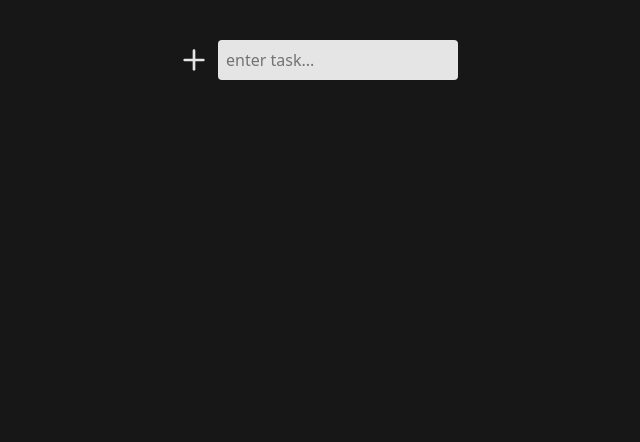
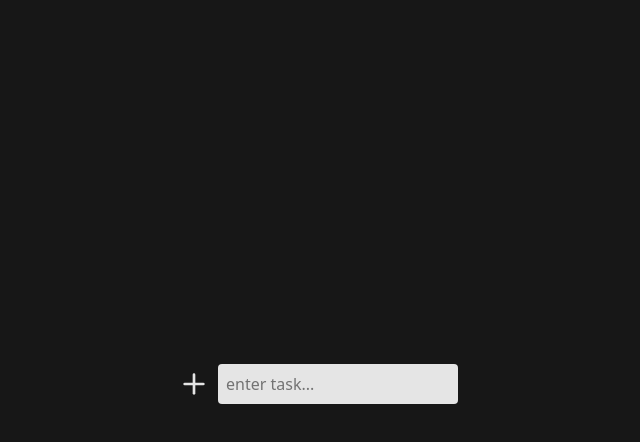
Before and after one commit to 2concrete/todolist-app, a React (Vite) app: page / in a window 1280 px wide. Shown: the top 442 px of the page, without its empty margins (322-962 px from the left). Built offline with nearby package versions, Linux system fonts and the light colour scheme.

Commit message:
added localstorage usage

```diff
--- a/src/App.jsx
+++ b/src/App.jsx
@@ -1,10 +1,17 @@
-import { useState } from "react";
+import { useEffect, useState } from "react";
 import TaskInput from "./components/TaskInput";
 import TaskList from "./components/TaskList";
 
 const App = () => {
-  const [tasks, setTasks] = useState([]);
+  const [tasks, setTasks] = useState(() => {
+    const saved = localStorage.getItem("tasks");
+    return saved ? JSON.parse(saved) : [];
+  });
   const [value, setValue] = useState("");
+
+  useEffect(() => {
+    localStorage.setItem("tasks", JSON.stringify(tasks));
+  }, [tasks]);
 
   const addTask = (text) => {
     const newTask = {
@@ -30,7 +37,7 @@ const App = () => {
 
   return (
     <div className="flex justify-center">
-      <div className="flex flex-col gap-15">
+      <div className="flex flex-col h-screen justify-center gap-8">
         <TaskInput addTask={addTask} setValue={setValue} value={value} />
         <TaskList
           deleteTask={deleteTask}
--- a/src/components/TaskInput.jsx
+++ b/src/components/TaskInput.jsx
@@ -15,10 +15,7 @@ const TaskInput = ({ value, setValue, addTask }) => {
   };
 
   return (
-    <form
-      onSubmit={handleSubmit}
-      className="flex items-center gap-2 relative top-10"
-    >
+    <form onSubmit={handleSubmit} className="flex items-center gap-2">
       <button className="cursor-pointer">
         <Plus className="text-neutral-200 size-8" />
       </button>
```
